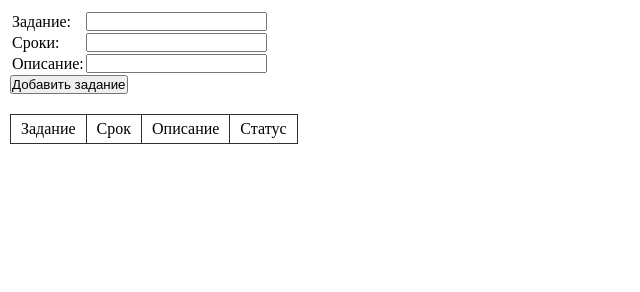
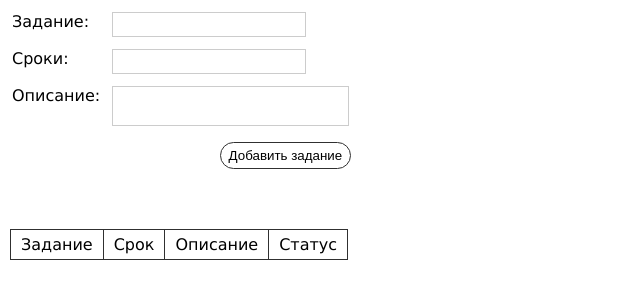
Before and after one commit to BigBrosh/toDoList, a website: page app/index.html in a window 1280 px wide. Shown: the whole page, without its empty margins (0-640 px from the left). Drawn offline with Linux system fonts and the light colour scheme; files whose address does not match are found by name.

Commit message:
styles modified; added input checker for emptyness

```diff
--- a/app/css/main.css
+++ b/app/css/main.css
@@ -13,10 +13,40 @@
   clear: both; }
 
 body {
-  padding: 10px; }
+  padding: 10px;
+  font-family: Geneva, Arial, Helvetica, sans-serif; }
+
+.create_wrapp {
+  display: inline-block;
+  margin-bottom: 60px; }
+
+.create_task td {
+  padding-bottom: 10px;
+  vertical-align: top; }
+
+.create_task input, .create_task textarea {
+  border: 1px solid rgba(0, 0, 0, 0.2);
+  padding: 4px 6px;
+  min-width: 180px; }
+
+.create_task textarea {
+  resize: none; }
+
+.create_task label {
+  margin-right: 10px; }
+
+#add_task {
+  background: none;
+  outline: none;
+  padding: 5px 8px;
+  border: 1px solid #303030;
+  -webkit-border-radius: 15px;
+          border-radius: 15px;
+  display: block;
+  margin-left: auto;
+  cursor: pointer; }
 
 #output {
-  margin-top: 20px;
   border-collapse: collapse;
   position: relative; }
   #output tr p {
@@ -58,7 +88,9 @@ body {
               animation: task_done 2s; }
   #output td {
     padding: 5px 10px;
-    border: 1px solid #303030; }
+    border: 1px solid #303030;
+    max-width: 150px;
+    word-break: break-word; }
     #output td:last-child {
       text-align: center; }
 
--- a/app/index.html
+++ b/app/index.html
@@ -7,6 +7,7 @@
 </head>
 <body>
 	<div class="main_wrapp">
+		<div class="create_wrapp">
 			<table class="create_task">
 				<tr class="input_task_name">
 					<td>
@@ -31,12 +32,13 @@
 						<label for="task_description">Описание: </label>
 					</td>
 					<td>
-					<input type="text" name="task_description" id="task_description">
+						<textarea name="task_description" id="task_description" cols="26" rows="2"></textarea>
 					</td>
 				</tr>
 			</table>
 
 			<button id="add_task">Добавить задание</button>
+		</div>
 
 		<table id="output">
 			<tr>
--- a/app/js/project/addTask.js
+++ b/app/js/project/addTask.js
@@ -10,6 +10,11 @@ var addButton = document.getElementById('add_task'),
 
 
 addButton.onclick = function() {
+	if (taskName.value == '' || taskDate.value == '' || taskDescription.value == ''){
+		alert('input can\'t be empty');
+		return false;
+	}
+
 	TaskCounter.increase();
 	var newTask = new Task(TaskCounter.number, taskName.value, taskDate.value, taskDescription.value);
 	TaskHandler.add(newTask);
```
Lines whose indentation alone changed are shown as unchanged.
